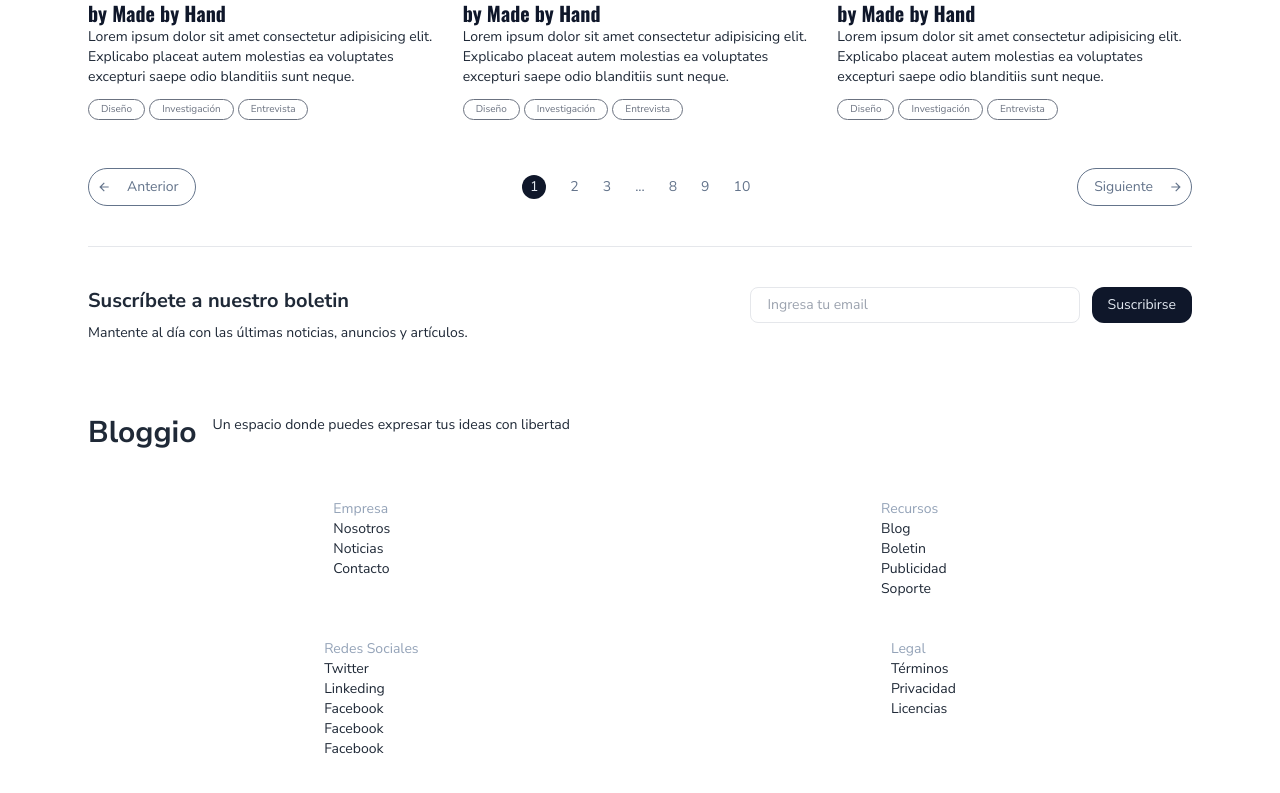
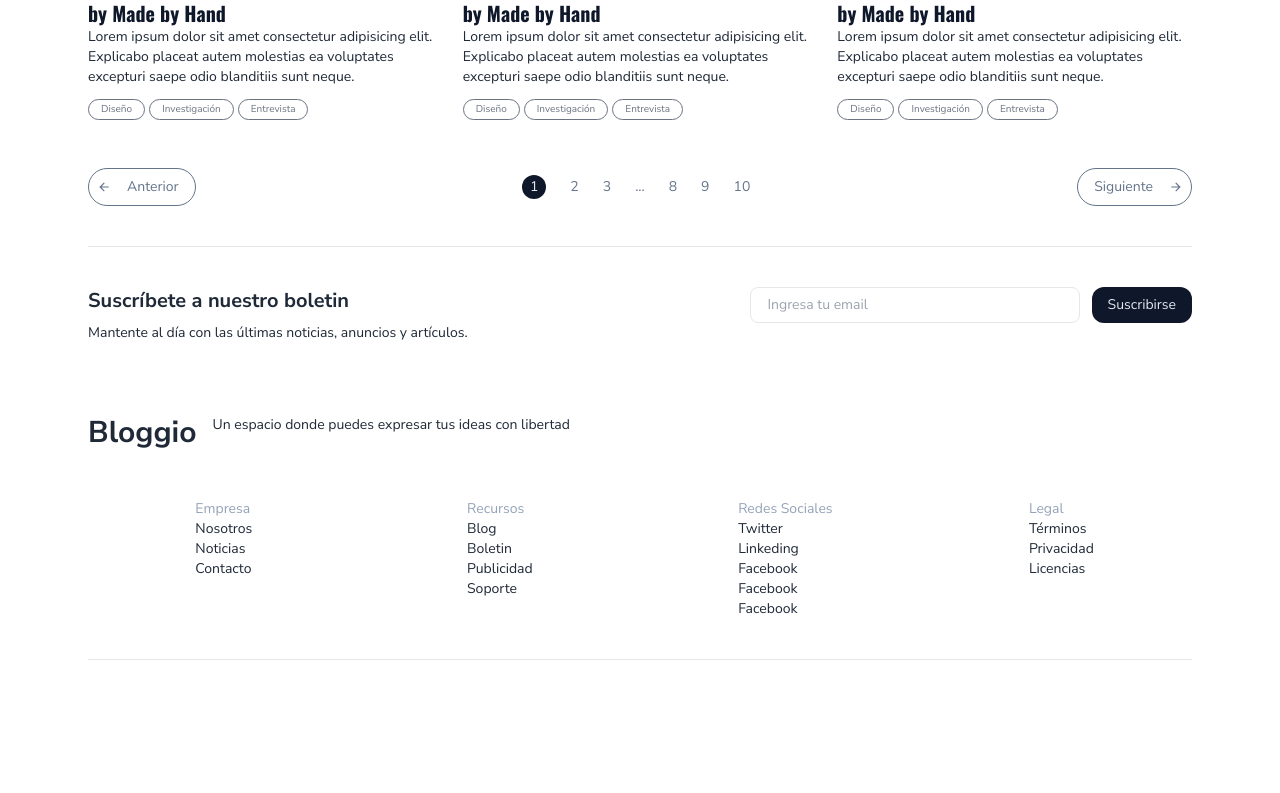
Before and after one commit to FernandoTelloL/bloggio, a React (Vite) app: page / in a window 1280 px wide. Shown: the part 1670-2463 px from the top of the page. After the commit the page ends 2354 px from the top, so only its background shows below. Built offline with nearby package versions, Linux system fonts and the light colour scheme.

Commit message:
agregado estilos menu footer desktop

```diff
--- a/src/components/Footer.jsx
+++ b/src/components/Footer.jsx
@@ -29,8 +29,8 @@ export const Footer = () => {
             Un espacio donde puedes expresar tus ideas con libertad
           </p>
         </div>
-        <div className="">
-          <div className="flex justify-around mb-10">
+        <div className="md:flex md:justify-between">
+          <div className="flex justify-around mb-10 md:w-1/2">
             <ul className="">
               <li className="text-slate-400">Empresa</li>
               <li>Nosotros</li>
@@ -46,7 +46,7 @@ export const Footer = () => {
               <li>Soporte</li>
             </ul>
           </div>
-          <div className="flex justify-around mb-10">
+          <div className="flex justify-around mb-10 md:w-1/2">
             <ul className="">
               <li className="text-slate-400">Redes Sociales</li>
               <li>Twitter</li>
@@ -65,6 +65,8 @@ export const Footer = () => {
           </div>
         </div>
       </section>
+
+      <hr />
     </div>
   );
 };
```
